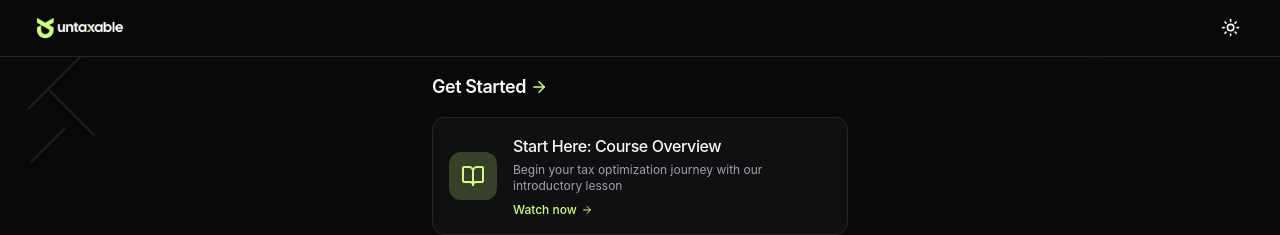
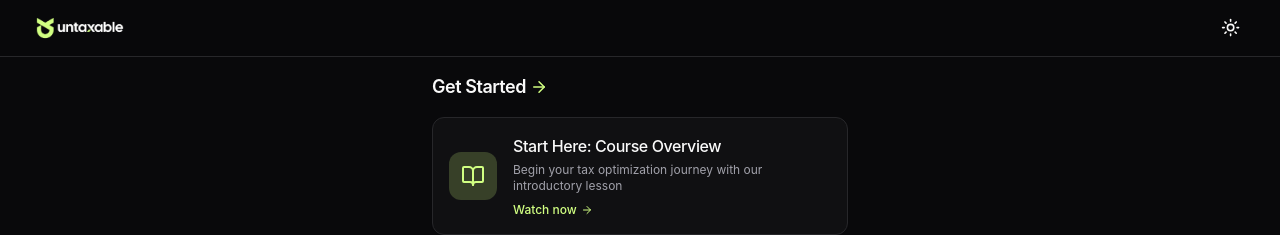
Before and after one commit to abundantia-ehf/taxwise-pathway, a React (Vite) app: page /questionnaire/paywall in a window 1280 px wide. Both pictures are taken after a click on the button "Start 3-Day Free Trial". Shown: the top 235 px of the page. Built offline with nearby package versions, Linux system fonts and the light colour scheme.

Commit message:
Reverted to edit edt-3d2010cf-7466-4caf-80ce-8eaeb40501f0: "Fix: Apply new gradient to card
Apply a new gradient style to the third navigation card in dark mode."

```diff
--- a/src/pages/HomePage.tsx
+++ b/src/pages/HomePage.tsx
@@ -1,4 +1,3 @@
-
 import React, { useState, useEffect } from 'react';
 import { useNavigate } from 'react-router-dom';
 import MobileLayout from '@/components/layout/MobileLayout';
@@ -64,73 +63,6 @@ const NavigationCard = ({ title, description, icon, onClick, index }: Navigation
   );
 };
 
-// Decorative geometric shapes component
-const BackgroundDecorations = () => {
-  const { theme } = useTheme();
-
-  return (
-    <div className="absolute inset-0 overflow-hidden pointer-events-none z-0">
-      {/* Large hexagon shape */}
-      <div
-        className={`absolute -top-24 -right-24 w-64 h-64
-          ${theme === 'dark'
-            ? 'border-brand/10 opacity-15'
-            : 'border-brand/30 opacity-20'}
-          border-[1.5px] rounded-3xl rotate-45`}
-      />
-
-      {/* Circles pattern */}
-      <div
-        className={`absolute bottom-40 -left-20 w-40 h-40 rounded-full
-          ${theme === 'dark'
-            ? 'border-brand/10 opacity-15'
-            : 'border-brand/20 opacity-15'}
-          border-[1.5px]`}
-      />
-
-      <div
-        className={`absolute bottom-20 -left-40 w-60 h-60 rounded-full
-          ${theme === 'dark'
-            ? 'border-brand/10 opacity-10'
-            : 'border-brand/15 opacity-10'}
-          border-[1.5px]`}
-      />
-
-      {/* Dotted grid pattern in bottom-right corner */}
-      <div className="absolute bottom-0 right-0 w-40 h-40 flex flex-wrap">
-        {[...Array(25)].map((_, index) => (
-          <div
-            key={index}
-            className={`w-2 h-2 m-3 rounded-full
-              ${theme === 'dark'
-                ? 'bg-brand/10'
-                : 'bg-brand/15'}`}
-          />
-        ))}
-      </div>
-
-      {/* Abstract lines - top left */}
-      <div
-        className={`absolute top-20 left-4 w-20 h-[1.5px]
-          ${theme === 'dark' ? 'bg-brand/10' : 'bg-brand/20'}
-          transform -rotate-45`}
-      />
-
-      <div
-        className={`absolute top-28 left-10 w-16 h-[1.5px]
-          ${theme === 'dark' ? 'bg-brand/10' : 'bg-brand/20'}
-          transform rotate-45`}
-      />
-
-      <div
-        className={`absolute top-36 left-6 w-12 h-[1.5px]
-          ${theme === 'dark' ? 'bg-brand/10' : 'bg-brand/20'}
-          transform -rotate-45`}
-      />
-    </div>
-  );
-};
-
 const HomePage = () => {
   const navigate = useNavigate();
   const { theme } = useTheme();
@@ -191,10 +123,7 @@ const HomePage = () => {
 
   return (
     <MobileLayout>
-      <div className={`min-h-screen relative ${theme === 'dark' ? 'bg-background' : 'bg-gray-50'}`}>
-        {/* Add the background decorations */}
-        <BackgroundDecorations />
-
+      <div className={`min-h-screen ${theme === 'dark' ? 'bg-background' : 'bg-gray-50'}`}>
         <Header
           title={
             <div className="h-[28px] w-auto">
@@ -213,7 +142,7 @@ const HomePage = () => {
           showThemeToggle={true}
         />
 
-        <div className="container max-w-md mx-auto px-4 relative z-10">
+        <div className="container max-w-md mx-auto px-4">
           <motion.div
             initial={{ opacity: 0, y: 10 }}
             animate={{ opacity: 1, y: 0 }}
```
